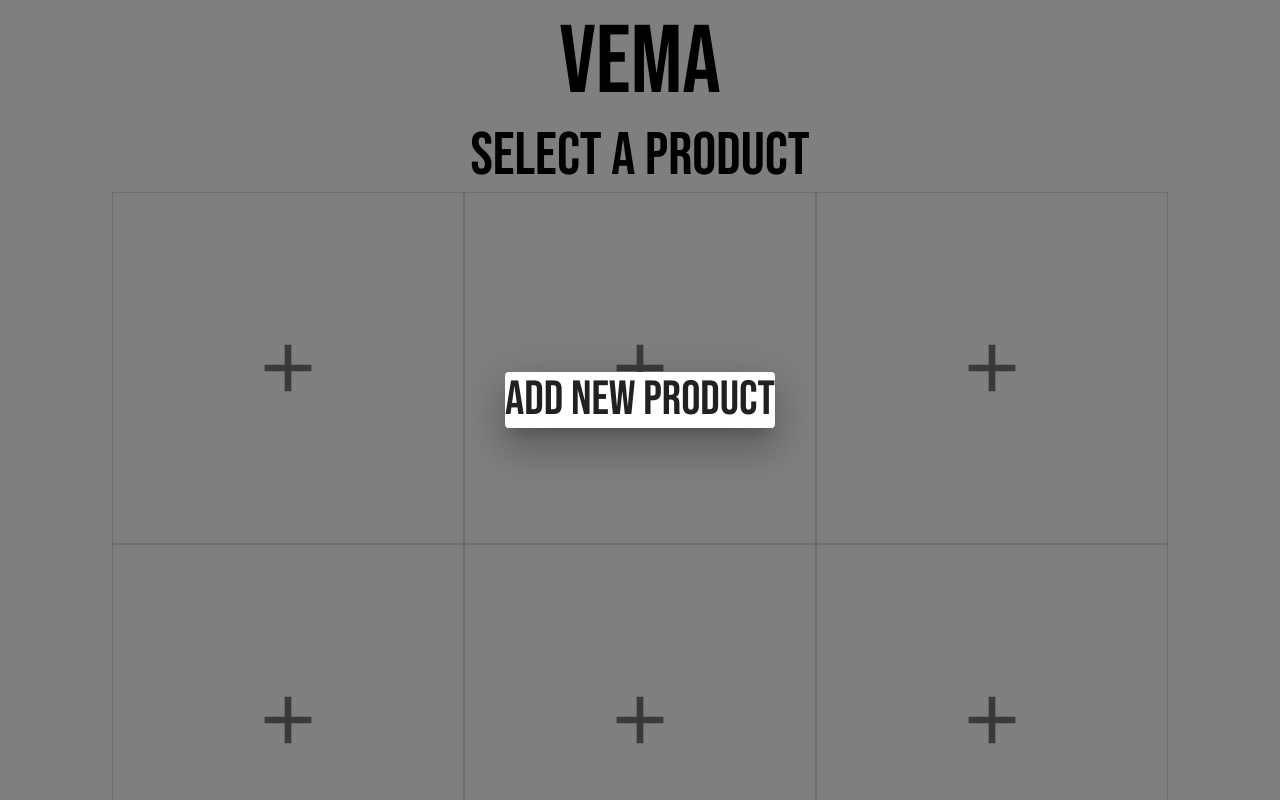
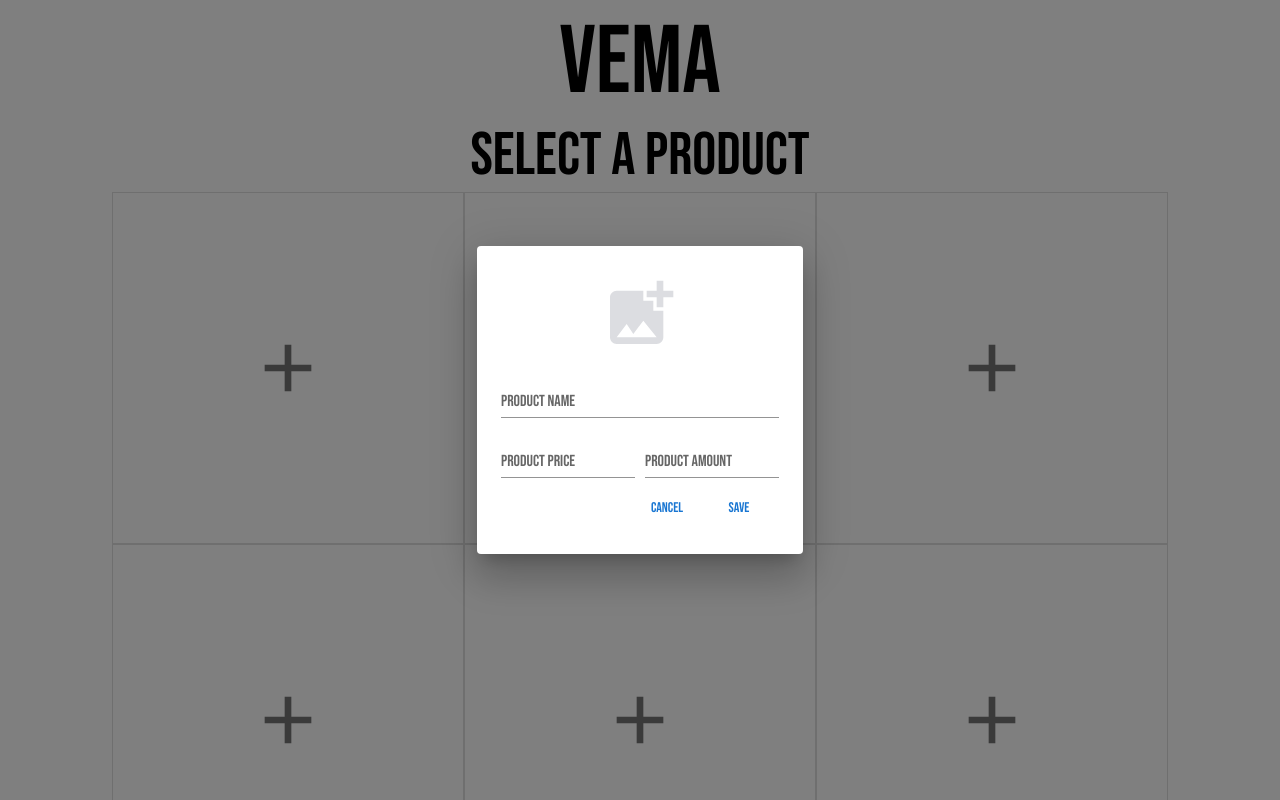
Before and after one commit to Noser-Young-Bulgaria-2023/vema-frontend, a React app: page / in a window 1280 px wide. Both pictures are taken after a click on the button 288 px from the left and 368 px from the top of the page. Shown: the top 800 px of the page. Built offline with nearby package versions, Linux system fonts and the light colour scheme; no server answers.

Commit message:
VEMA-8 Product adding is possible

```diff
--- a/src/components/atoms/ProductView/ProductView.tsx
+++ b/src/components/atoms/ProductView/ProductView.tsx
@@ -1,30 +1,26 @@
-import { Box, Grid, IconButton, Paper, Typography } from "@mui/material";
-import { Product } from "../../../types/models/Product.model";
+import {Box, Grid, IconButton, Paper, Typography} from "@mui/material";
+import {Product} from "../../../types/models/Product.model";
 import ProductViewStyles from "./ProductViewStyles";
 import AddIcon from "@mui/icons-material/Add";
-import { useState } from "react";
+import {useState} from "react";
 
 type ProductViewProps = {
     product?: Product;
     openNewProduct: (product: Product | undefined) => void;
 };
 
-const ProductView = ({ product, openNewProduct }: ProductViewProps) => {
+const ProductView = ({product, openNewProduct}: ProductViewProps) => {
     const [showHoverText, setShowHoverText] = useState(false);
-
-  console.log(product)
 
     return (
         <Grid item>
             <Paper
                 sx={{
                     ...ProductViewStyles.paper,
-          transform: showHoverText ? "translateY(-10%) scale(1.2) " : undefined,
                 }}
                 onMouseEnter={() => setShowHoverText(true)}
                 onMouseLeave={() => setShowHoverText(false)}
                 variant="outlined"
-        elevation={showHoverText ? 24 : undefined}
                 square
             >
                 <Box
--- a/src/components/pages/VendingPage/VendingPage.tsx
+++ b/src/components/pages/VendingPage/VendingPage.tsx
@@ -1,13 +1,29 @@
-import { useLayoutEffect, useState } from "react";
-import { Product } from "../../../types/models/Product.model";
+import {useLayoutEffect, useState, useEffect} from "react";
+import {Product} from "../../../types/models/Product.model";
 import ProductSelectionBox from "../../organisms/ProductSelectionBox/ProductSelectionBox";
-import { Box, Typography, Dialog } from "@mui/material";
+import {
+    Box,
+    Typography,
+    Dialog,
+    DialogContent,
+    TextField,
+    DialogActions,
+    Button,
+    IconButton
+} from "@mui/material";
+import AddPhotoAlternateIcon from '@mui/icons-material/AddPhotoAlternate';
 import VendingPageStyles from "./VendingPageStyles";
 import ProductService from "../../../services/ProductService";
 
 const VendingPage = () => {
     const [productList, setProductList] = useState<Product[]>([]);
     const [openNewProduct, setOpenNewProduct] = useState(false);
+    const [selectedImage, setSelectedImage] = useState();
+    const [imagePreview, setImagePreview] = useState<string>();
+
+    const [productName, setProductName] = useState<string>();
+    const [productPrice, setProductPrice] = useState<number>();
+    const [productAmount, setProductAmount] = useState<number>();
 
     useLayoutEffect(() => {
         ProductService.getAllProducts().then((res) => {
@@ -15,9 +31,28 @@ const VendingPage = () => {
         });
     }, []);
 
+    useEffect(() => {
+        if (!selectedImage) {
+            setImagePreview(undefined)
+            return
+        }
+        const objectUrl = URL.createObjectURL(selectedImage);
+        setImagePreview(objectUrl);
+
+        return () => URL.revokeObjectURL(objectUrl);
+    }, [selectedImage])
+
     const handleNewProduct = (product: Product | undefined) => {
         setOpenNewProduct(true);
     };
+
+    const handleImageChange = (e) => {
+        if (!e.target.files || e.target.files.length === 0) {
+            setSelectedImage(undefined);
+            return
+        }
+        setSelectedImage(e.target.files[0])
+    }
 
     return (
         <Box sx={VendingPageStyles.page}>
@@ -26,11 +61,101 @@ const VendingPage = () => {
                 productList={productList}
                 openNewProduct={handleNewProduct}
             />
-      <Dialog open={openNewProduct} onClose={() => setOpenNewProduct(false)}>
-        <Typography variant="h3">Add new product</Typography>
+            <Dialog
+                open={openNewProduct}
+                onClose={() => {
+                    setOpenNewProduct(false);
+                    setSelectedImage(undefined);
+                }}
+                sx={{
+                    ...VendingPageStyles.productDialog
+                }}>
+                <DialogContent>
+                    <Box textAlign="center">
+                        {!selectedImage && <>
+                            <input accept="image/*" hidden id="productImage" type="file" onChange={handleImageChange}/>
+                            <label htmlFor="productImage">
+                                <IconButton component="span">
+                                    <AddPhotoAlternateIcon
+                                        sx={{
+                                            ...VendingPageStyles.productImage,
+                                            color: "#DCDDE1",
+                                        }}
+                                    />
+                                </IconButton>
+                            </label>
+                        </>}
+                        {selectedImage &&
+                            <Box sx={{...VendingPageStyles.productImagePreviewSection}}>
+                                <img style={{maxHeight: "150px", margin: "1rem"}} alt="Product image preview"
+                                     src={imagePreview}/>
+                                <Button onClick={() => setSelectedImage(undefined)}>Clear</Button>
+                            </Box>
+                        }
+                    </Box>
+
+                    <form onSubmit={(event) => event.preventDefault()}>
+                        <TextField
+                            autoFocus
+                            margin="dense"
+                            id="productName"
+                            label="Product Name"
+                            type="text"
+                            fullWidth
+                            variant="standard"
+                            onChange={(event) => {
+                                setProductName(event.target.value);
+                            }}
+                        />
+                        <Box style={{display: "flex", gap: "10px"}}>
+                            <TextField
+                                margin="dense"
+                                id="productPrice"
+                                label="Product Price"
+                                type="text"
+                                fullWidth
+                                variant="standard"
+                                onChange={(event) => {
+                                    setProductPrice(Number(event.target.value));
+                                }}
+                            />
+                            <TextField
+                                margin="dense"
+                                id="productAmount"
+                                label="Product Amount"
+                                type="text"
+                                fullWidth
+                                variant="standard"
+                                onChange={(event) => {
+                                    setProductAmount(Number(event.target.value));
+                                }}
+                            />
+                        </Box>
+                        <DialogActions>
+                            <Button onClick={() => {
+                                setOpenNewProduct(false);
+                                setSelectedImage(undefined);
+                            }}>Cancel</Button>
+                            <Button type="submit" onClick={() => {
+                                const product: Product = {
+                                    id: undefined,
+                                    name: productName,
+                                    price: productPrice,
+                                    amount: productAmount,
+                                    image: undefined
+                                }
+
+                                ProductService.saveProduct(product, selectedImage).then(() => {
+                                    setOpenNewProduct(false)
+                                })
+                            }}>Save</Button>
+                        </DialogActions>
+                    </form>
+                </DialogContent>
             </Dialog>
         </Box>
-  );
+    )
+        ;
 };
 
 export default VendingPage;
--- a/src/components/pages/VendingPage/VendingPageStyles.ts
+++ b/src/components/pages/VendingPage/VendingPageStyles.ts
@@ -1,10 +1,26 @@
-import { SxProps } from "@mui/material";
+import {SxProps} from "@mui/material";
 
 const page: SxProps = {
-  maxWidth: "1920px",
-  display: "flex",
-  flexDirection: "column",
-  alignItems: "center",
+    maxWidth: "1920px",
+    display: "flex",
+    flexDirection: "column",
+    alignItems: "center",
 };
 
-export default { page };
+const productImage: SxProps = {
+    fontSize: "5rem",
+}
+
+const productImagePreview: SxProps = {
+    maxHeight: "150px",
+}
+
+const productImagePreviewSection: SxProps = {
+    display: "flex",
+    flexDirection: "column",
+    alignItems: "center"
+}
+
+const productDialog: SxProps = {}
+
+export default {page, productImage, productImagePreview, productDialog, productImagePreviewSection};
--- a/src/services/ProductService.ts
+++ b/src/services/ProductService.ts
@@ -1,4 +1,5 @@
 import api from "../config/Api";
+import {Product} from "../types/models/Product.model";
 
 const ProductService = {
     getProduct: (id: string) => {
@@ -7,6 +8,18 @@ const ProductService = {
     getAllProducts: () => {
         return api.get(`/products`);
     },
+    saveProduct: (product: Product, productImage) => {
+        const bodyFormData = new FormData();
+
+        bodyFormData.append('product-image', new Blob([productImage]));
+        bodyFormData.append('product', JSON.stringify(product));
+
+        return api.post('/products', bodyFormData, {
+            headers: {
+                "Content-Type": "multipart/form-data"
+            }
+        })
+    }
 };
 
 export default ProductService;
```
Also changed, not shown: .fleet/settings.json (added). Lines whose indentation alone changed are shown as unchanged.
